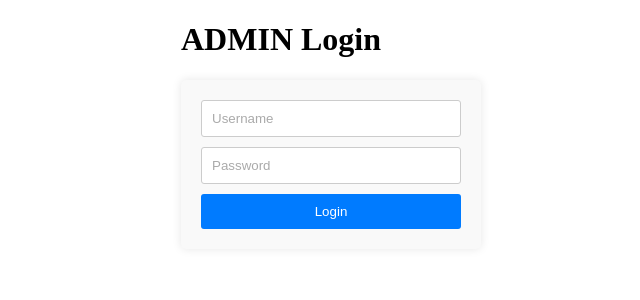
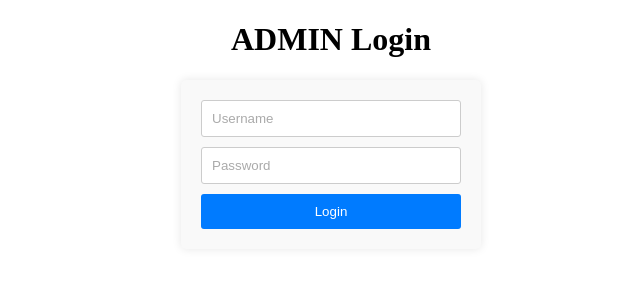
Before and after one commit to jfeching/admission_chatbot, a Flask app: page /login in a window 1280 px wide. Shown: the top 300 px of the page, without its empty margins (309-949 px from the left). Run offline with Flask 3, Linux system fonts and the light colour scheme; parts of the project's set-up code (start-up, migrations or seed data) failed here and were passed over; some libraries are stand-ins or nearby versions.

Commit message:
refactor: admin

```diff
--- a/templates/admin.html
+++ b/templates/admin.html
@@ -349,7 +349,7 @@ option {
   }
 
   function findupdateResponse(){
-    event.preventDefault(new_val)
+    event.preventDefault()
     console.log({ pattern: selected_intent.value, old:content_find.value, new:edited2.value })
     $.get("/update", { pattern: selected_intent.value, old:content_find.value, new:edited2.value }).done(function (data) {
       //console.log(rawText);
--- a/templates/admin_login.html
+++ b/templates/admin_login.html
@@ -69,7 +69,7 @@
 
 <body>
     <div class="login-container">
-        <h1>ADMIN Login</h1>
+        <h1 style="text-align:center">ADMIN Login</h1>
         <form class="login-form" method="POST" action="{{ url_for('login') }}">
             <input type="text" name="username" placeholder="Username" autocompete="off"><br>
             <input type="password" name="password" placeholder="Password" autocompete="off"><br>
```
